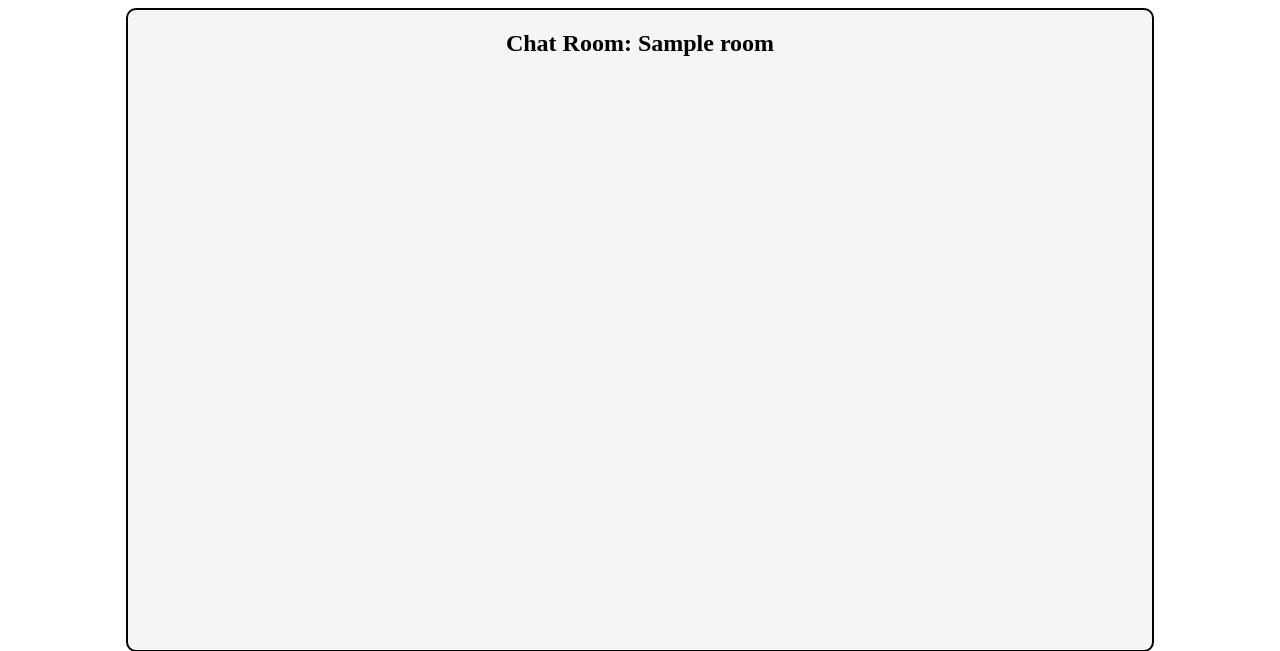
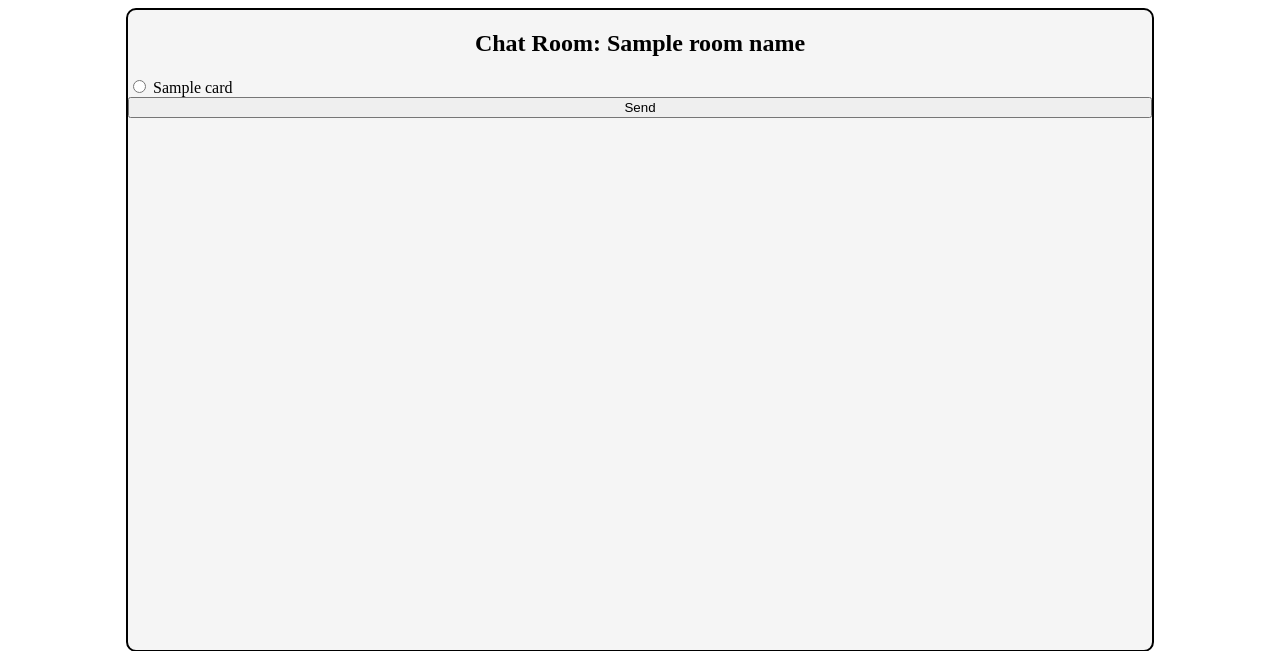
Before and after one commit to VictorStankov/Sem6_PTS_Project, a Flask app: template templates/room.html in a window 1280 px wide. Shown: the top 651 px of the page. Run offline with Flask 2, Linux system fonts and the light colour scheme; the template is opened without the code that fills it: most values are stand-ins (such as "Sample title", 1, 10 or a date in 2020); some libraries are stand-ins or nearby versions.

Commit message:
feat: Dynamically display cards on page

```diff
--- a/app.py
+++ b/app.py
@@ -99,8 +99,9 @@ def room():
     if room_code is None or display_name is None or room_code not in rooms:
         return redirect(url_for('home'))
 
-    return render_template('room.html')
-
+    room_name = rooms[room_code]['name']
+    print(rooms, room_code, room_name, rooms[room_code])
+    return render_template('room.html', room_name=room_name, cards=rooms[room_code]['cards'])
 
 
 
--- a/templates/room.html
+++ b/templates/room.html
@@ -1,9 +1,17 @@
 {% extends 'base.html' %}
 {% block content %}
     <div class="message-box">
-    <h2>Chat Room: {{ room }}</h2>
+    <h2>Chat Room: {{ room_name }}</h2>
+        <form>
+            {% for card in cards %}
+                <input type="radio" name="card_input" id={{ card }} value="{{ card }}">
+                <label for={{ card }}>{{ card }}</label>
+            {% endfor %}
+        </form>
+        <button type="button" name="send" id="send_btn" onclick="sendMessage()">Send</button>
     <div class="messages" id="messages"></div>
     </div>
+
     <script type="text/javascript">
     var socketio = io();
 
```
